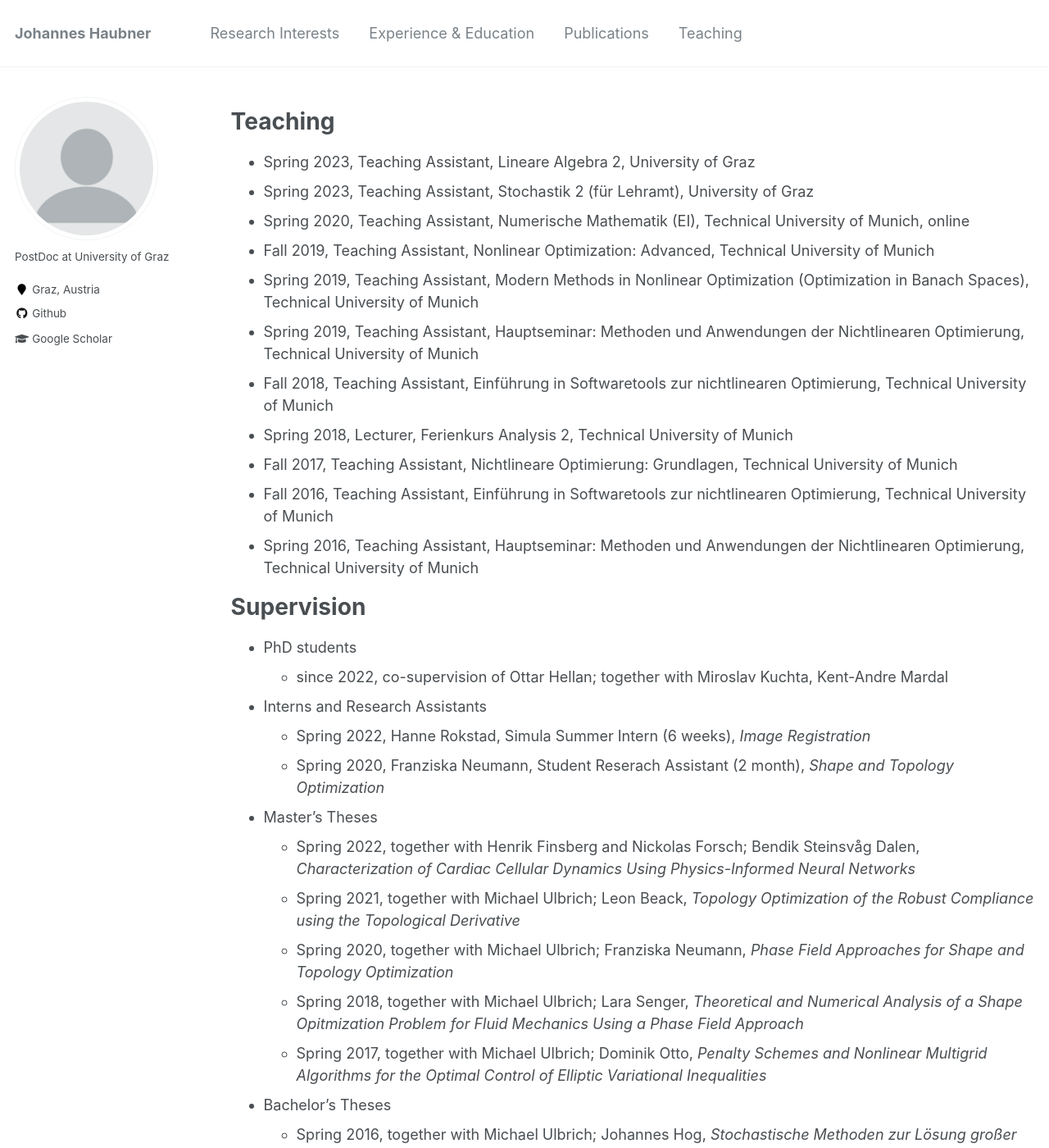
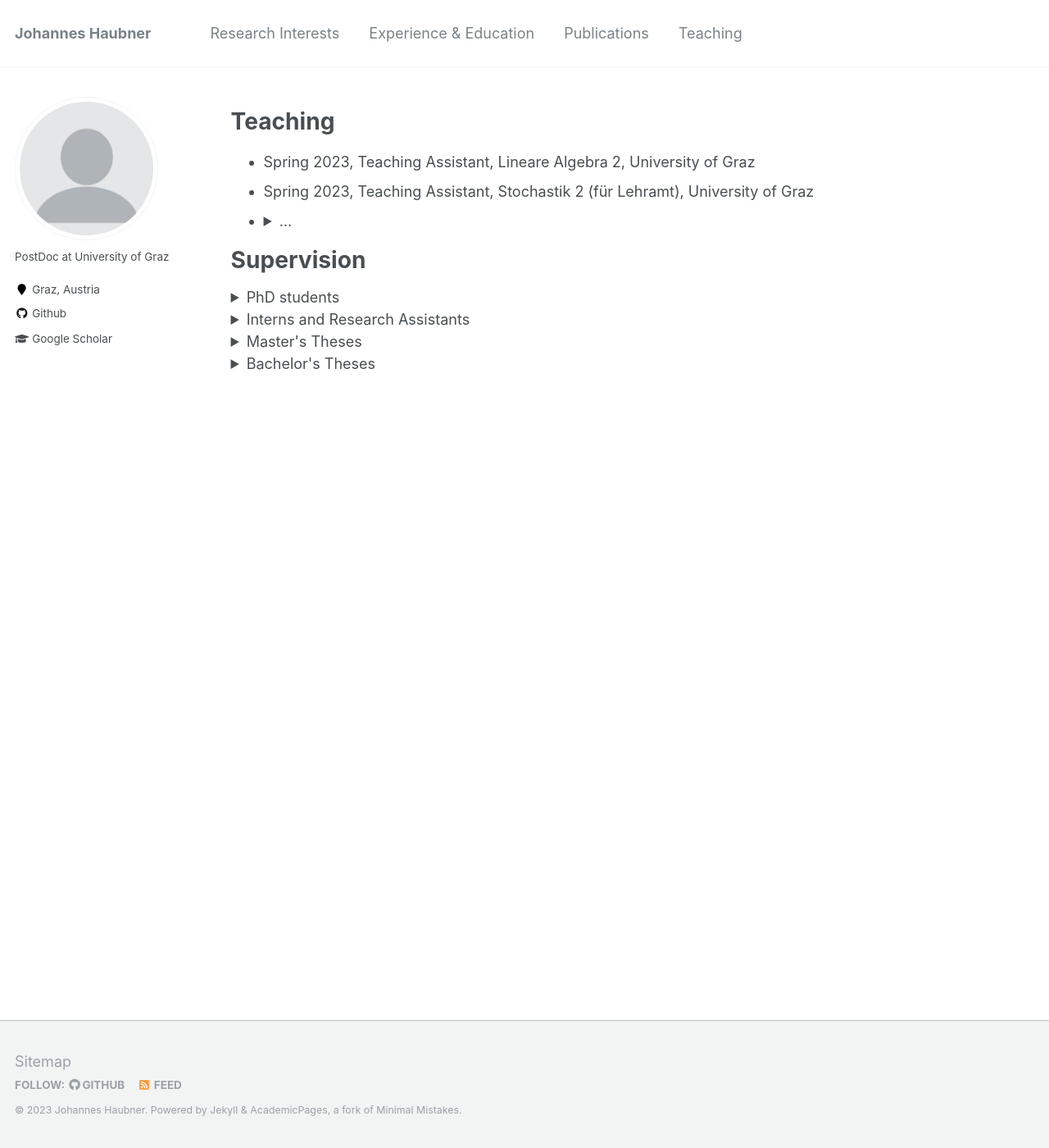
Before and after one commit to JohannesHaubner/johanneshaubner.github.io, a Jekyll site: the page built from _pages/teaching.md, in a window 1280 px wide and 1400 px high. Shown: the whole window at 82% size. Built offline with Jekyll 4.4.1, drawn with Linux system fonts in a browser that asks for light colours; some of the changed text lies outside the part shown.

Commit message:
add dropdown menu

```diff
--- a/_pages/teaching.md
+++ b/_pages/teaching.md
@@ -9,30 +9,50 @@ author_profile: true
 
 * Spring 2023, Teaching Assistant, Lineare Algebra 2, University of Graz
 * Spring 2023, Teaching Assistant, Stochastik 2 (für Lehramt), University of Graz
-* Spring 2020, Teaching Assistant, Numerische Mathematik (EI), Technical University of Munich, online
-* Fall 2019, Teaching Assistant, Nonlinear Optimization: Advanced, Technical University of Munich
-* Spring 2019, Teaching Assistant, Modern Methods in Nonlinear Optimization (Optimization in Banach Spaces), Technical University of Munich
-* Spring 2019, Teaching Assistant, Hauptseminar: Methoden und Anwendungen der Nichtlinearen Optimierung, Technical University of Munich
-* Fall 2018, Teaching Assistant, Einführung in Softwaretools zur nichtlinearen Optimierung, Technical University of Munich
-* Spring 2018, Lecturer, Ferienkurs Analysis 2, Technical University of Munich
-* Fall 2017, Teaching Assistant, Nichtlineare Optimierung: Grundlagen, Technical University of Munich
-* Fall 2016, Teaching Assistant, Einführung in Softwaretools zur nichtlinearen Optimierung, Technical University of Munich
-* Spring 2016, Teaching Assistant, Hauptseminar: Methoden und Anwendungen der Nichtlinearen Optimierung, Technical University of Munich
+* <details><summary>...</summary>
+  <ul>
+  <li> Spring 2020, Teaching Assistant, Numerische Mathematik (EI), Technical University of Munich, online </li>
+  <li> Fall 2019, Teaching Assistant, Nonlinear Optimization: Advanced, Technical University of Munich </li>
+  <li> Spring 2019, Teaching Assistant, Modern Methods in Nonlinear Optimization (Optimization in Banach Spaces), Technical University of Munich </li>
+  <li> Spring 2019, Teaching Assistant, Hauptseminar: Methoden und Anwendungen der Nichtlinearen Optimierung, Technical University of Munich </li>
+  <li> Fall 2018, Teaching Assistant, Einführung in Softwaretools zur nichtlinearen Optimierung, Technical University of Munich </li>
+  <li> Spring 2018, Lecturer, Ferienkurs Analysis 2, Technical University of Munich </li>
+  <li> Fall 2017, Teaching Assistant, Nichtlineare Optimierung: Grundlagen, Technical University of Munich </li>
+  <li> Fall 2016, Teaching Assistant, Einführung in Softwaretools zur nichtlinearen Optimierung, Technical University of Munich </li>
+  <li> Spring 2016, Teaching Assistant, Hauptseminar: Methoden und Anwendungen der Nichtlinearen Optimierung, Technical University of Munich </li>
+  </ul>
+
+  </details>
 
 
 <h1>Supervision</h1>
 
-* PhD students
-  * since 2022, co-supervision of Ottar Hellan; together with Miroslav Kuchta, Kent-Andre Mardal
-* Interns and Research Assistants
-  * Spring 2022, Hanne Rokstad, Simula Summer Intern (6 weeks), *Image Registration*
-  * Spring 2020, Franziska Neumann, Student Reserach Assistant (2 month), *Shape and Topology Optimization*
-* Master's Theses
-  * Spring 2022, together with Henrik Finsberg and Nickolas Forsch; Bendik Steinsvåg Dalen, *Characterization of Cardiac Cellular Dynamics Using Physics-Informed Neural Networks*
-  * Spring 2021, together with Michael Ulbrich; Leon Beack, *Topology Optimization of the Robust Compliance using the Topological Derivative*
-  * Spring 2020, together with Michael Ulbrich; Franziska Neumann, *Phase Field Approaches for Shape and Topology Optimization*
-  * Spring 2018, together with Michael Ulbrich; Lara Senger, *Theoretical and Numerical Analysis of a Shape Opitmization Problem for Fluid Mechanics Using a Phase Field Approach*
-  * Spring 2017, together with Michael Ulbrich; Dominik Otto, *Penalty Schemes and Nonlinear Multigrid Algorithms for the Optimal Control of Elliptic Variational Inequalities*
-* Bachelor's Theses
-  * Spring 2016, together with Michael Ulbrich; Johannes Hog, *Stochastische Methoden zur Lösung großer Optimierungsprobleme im Maschinellen Lernen*
-  * Fall 2019, together with Michael Ulbrich; Simon Fuchsgruber, *Gauss-Seidel und Jacobi-Proximal ADMM für separable konvexe Probleme*
+<details><summary>PhD students</summary>
+<ul>
+<li> since 2022, co-supervision of Ottar Hellan; together with Miroslav Kuchta, Kent-Andre Mardal </li>
+</ul>
+</details>
+
+<details><summary>Interns and Research Assistants</summary>
+<ul>
+<li> Spring 2022, Hanne Rokstad, Simula Summer Intern (6 weeks), *Image Registration* </li>
+<li> Spring 2020, Franziska Neumann, Student Research Assistant (2 month), *Shape and Topology Optimization* </li>
+</ul>
+</details>
+
+<details><summary>Master's Theses</summary>
+<ul>
+<li> Spring 2022, together with Henrik Finsberg and Nickolas Forsch; Bendik Steinsvåg Dalen, *Characterization of Cardiac Cellular Dynamics Using Physics-Informed Neural Networks* </li>
+<li> Spring 2021, together with Michael Ulbrich; Leon Beack, *Topology Optimization of the Robust Compliance using the Topological Derivative* </li>
+<li> Spring 2020, together with Michael Ulbrich; Franziska Neumann, *Phase Field Approaches for Shape and Topology Optimization* </li>
+<li> Spring 2018, together with Michael Ulbrich; Lara Senger, *Theoretical and Numerical Analysis of a Shape Opitmization Problem for Fluid Mechanics Using a Phase Field Approach* </li>
+<li> Spring 2017, together with Michael Ulbrich; Dominik Otto, *Penalty Schemes and Nonlinear Multigrid Algorithms for the Optimal Control of Elliptic Variational Inequalities* </li>
+</ul>
+</details>
+
+<details><summary>Bachelor's Theses</summary>
+<ul>
+<li> Spring 2016, together with Michael Ulbrich; Johannes Hog, *Stochastische Methoden zur Lösung großer Optimierungsprobleme im Maschinellen Lernen* </li>
+<li> Fall 2019, together with Michael Ulbrich; Simon Fuchsgruber, *Gauss-Seidel und Jacobi-Proximal ADMM für separable konvexe Probleme* </li>
+</ul>
+</details>
```
